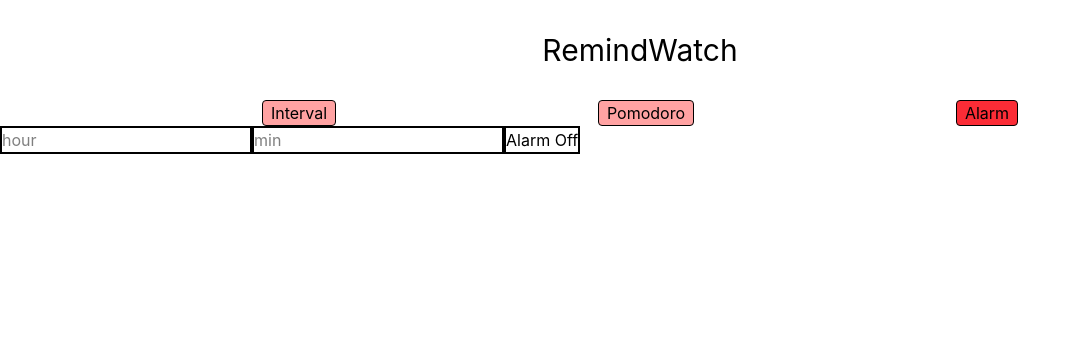
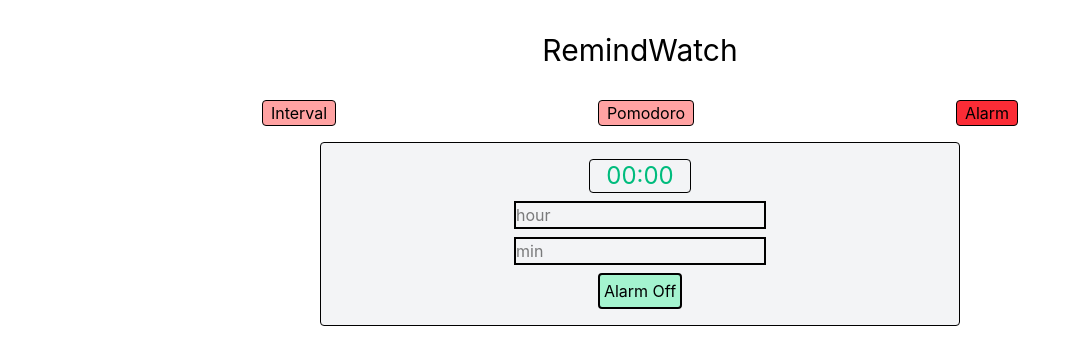
Before and after one commit to jamshidabduraxmonov/remindWatch, a React (Vite) app: page / in a window 1280 px wide. Both pictures are taken after a click on the button "Alarm". Shown: the top 364 px of the page, without its empty margins (0-1081 px from the left). Built offline with nearby package versions, Linux system fonts and the light colour scheme.

Commit message:
style: implement initial styles for the 'Alarm' page

```diff
--- a/src/App.jsx
+++ b/src/App.jsx
@@ -167,17 +167,19 @@ export default function RemindWatch() {
       }
       setIsPomodoro(true);
       setIsInterval(false);
-      setIsAlarm(false);
+      setIsAlarmPage(false);
     }
 
     const runInterval = () => {
       setIsInterval(true);
       setIsPomodoro(false);
-      setIsAlarm(false);
+      setIsAlarmPage(false);
     }
 
     const runAlarmPage = () => {
       setIsAlarmPage(true);
+      setIsInterval(false);
+      setIsPomodoro(false);
       console.log("Alarm page: ", isAlarmPage);
     }
 
@@ -219,6 +221,21 @@ export default function RemindWatch() {
         <h1 className='text-center py-2 text-emerald-400 text-3xl'>{time}</h1>
         <input className='border-1 w-[30%] h-16 m-auto text-center text-2xl focus:border-red-400' value={interVal} name="quantity" min="0" onChange={(e) => {setInterVal(Math.abs(Number(e.target.value)))}} disabled={isOn}  type="number" />
 
+
+       {/*ToDo: Drum Roll*/
+        /* <div className="border mx-auto w-[20%] h-18 flex flex-col items-center overflow-y-scroll scroll-smooth">
+          <div>0</div>
+          <div>1</div>
+          <div>2</div>
+          <div>3</div>
+          <div>4</div>
+          <div>5</div>
+          <div>6</div>
+          <div>7</div>
+          <div>8</div>
+        </div>  */
+       }
+
         {
           !isOn ? (
             <button className="border-1 w-[30%] m-auto" onClick={() => (setIsOn(true))}>Switch On</button>
@@ -245,15 +262,23 @@ export default function RemindWatch() {
 
         { isAlarmPage && (
           <div>
+            <div className="flex flex-col w-[50%] items-center m-auto p-4 border mt-4 gap-2 rounded bg-gray-100">
+
+                <div className="border px-4 rounded">
+                  <p className="text-2xl text-emerald-500">{(!wakeUpH || !wakeUpM) ? ("00:00") : (wakeUpH + ":" + wakeUpM)}</p>
+                </div>
+
                 <input className="border-2" type="number" min="0" placeholder='hour' value={wakeUpH} onChange={(e)=> setWakeUpH(Number(e.target.value))} />
                 <input className="border-2" type="number" min="0" placeholder='min' value={wakeUpM} onChange={(e)=> setWakeUpM(Number(e.target.value))}/>
                 {
                   isAlarm ? (
-                  <button className="border-2" onClick={()=> setIsAlarm(false)}>Alarm On</button>
+                    <button className="border-2 p-1 rounded bg-emerald-500" onClick={()=> setIsAlarm(false)}>Alarm On</button>
                   ) : (
-                  <button className="border-2" onClick={()=> setIsAlarm(true)}>Alarm Off </button>
+                    <button className="border-2 p-1 rounded bg-emerald-200" onClick={()=> setIsAlarm(true)}>Alarm Off </button>
                   )
                 }
+            </div>
+
           </div>
         )
 
```
Lines whose indentation alone changed are shown as unchanged.
